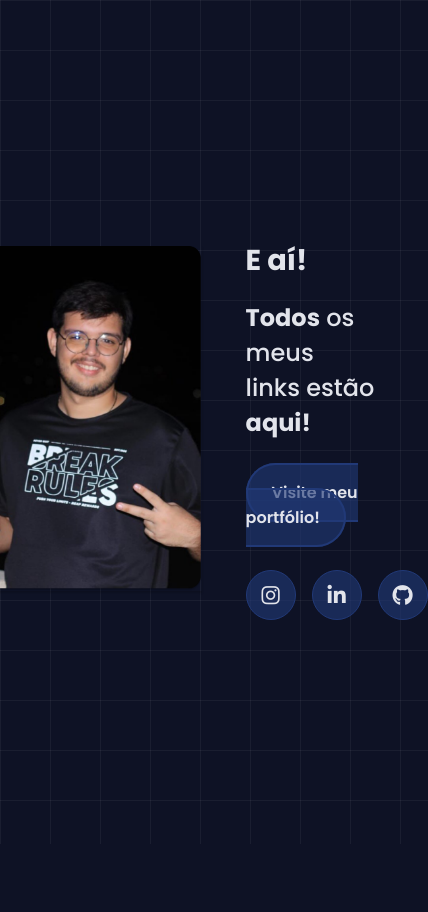
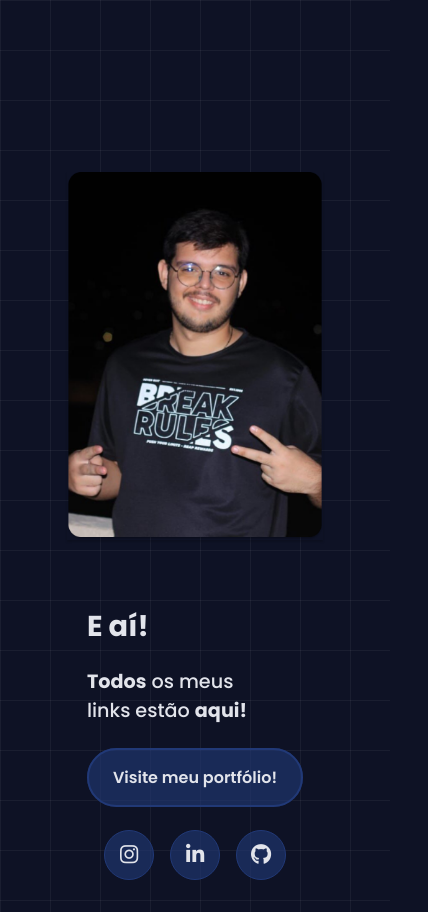
Before and after one commit to luizmarcolinodev/meus-links-marcolinodev, a plain HTML site: page index.html in a window 390 px wide. Shown: the whole page, 428 px wide, since content can reach past the window. Before the commit the page ends 844 px from the top, so only its background shows below. Drawn offline with Linux system fonts and the light colour scheme.

Commit message:
feat(home): finaliza versão mobile da página

```diff
--- a/src/css/global.css
+++ b/src/css/global.css
@@ -116,3 +116,27 @@ body {
     background-color: var(--azul);
     box-shadow: 0px 2px 2px 0px rgba(0, 0, 0, 0.178);
 }
+
+/* =========== responsividade ========== */
+ @media (max-width: 768px) {
+    .home-container {
+        flex-direction: column;
+        margin-top: 15rem;
+    }
+
+    .right img {
+        width: 16rem;
+    }
+
+    .left h1 {
+        font-size: 1.8rem;
+    }
+
+    .left span {
+        font-size: 1.2rem;
+    }
+
+    .buttons-secondary {
+        margin-bottom: 2rem;
+    }
+ }
```
Also changed, not shown: index.html (+1 -1 lines).
